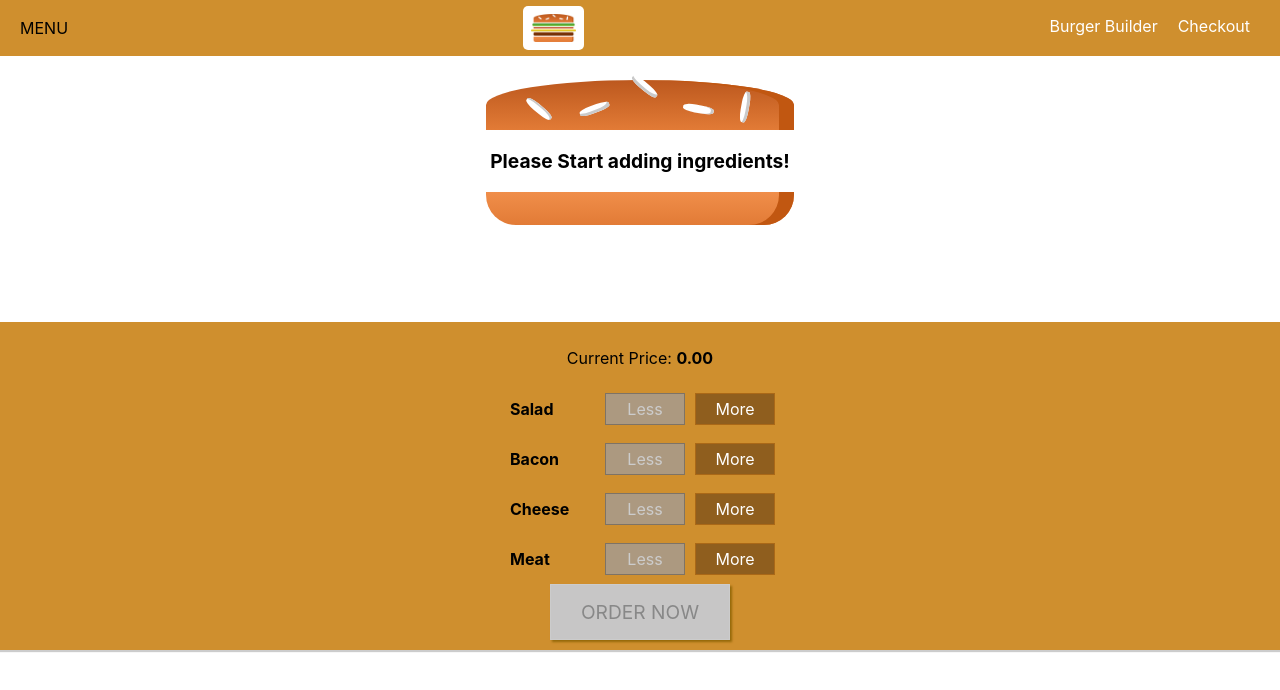
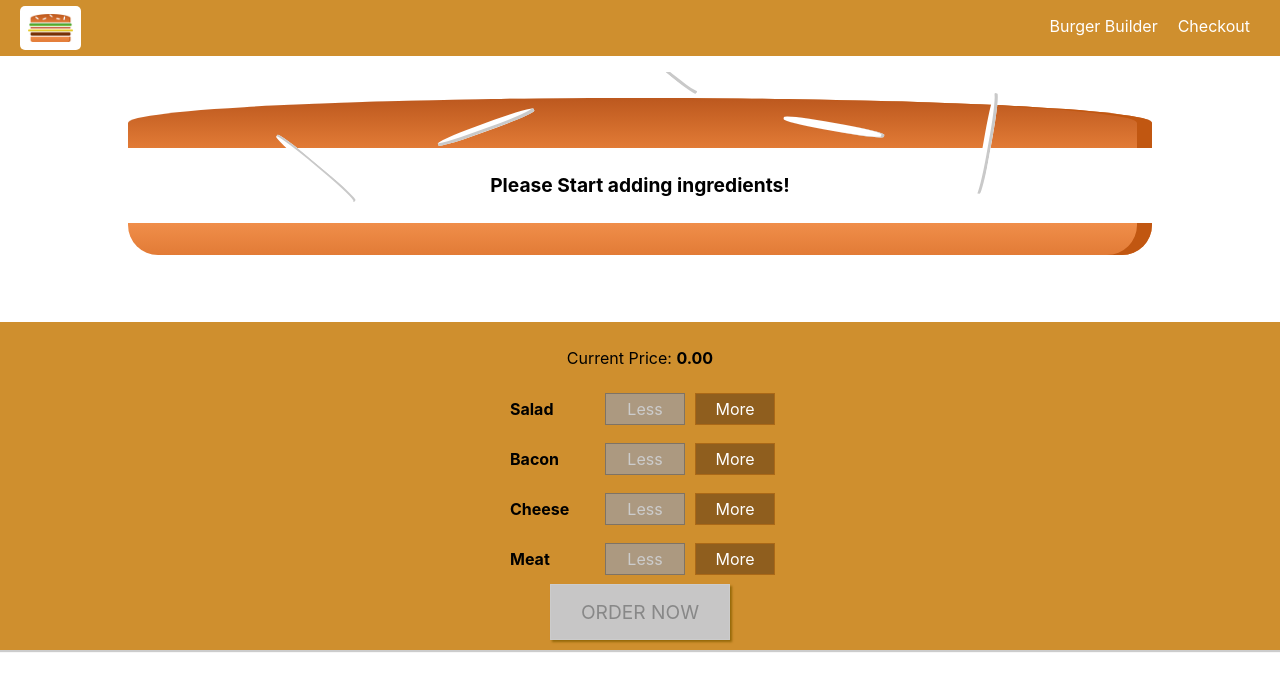
Before and after one commit to Ahmedhemaz/BurgerBuilder, a React (Create React App) app: page / in a window 1280 px wide. Shown: the top 690 px of the page. Built offline with nearby package versions, Linux system fonts and the light colour scheme.

Commit message:
Menu btn

```diff
--- a/src/components/Burger/Burger.module.css
+++ b/src/components/Burger/Burger.module.css
@@ -1,5 +1,5 @@
 .Burger{
-    width: 30%;
+    width: 100%;
     margin: auto;
     height: 250px;
     overflow: scroll;
--- a/src/components/Navigation/SideDrawer/DrawerToggle/DrawerToggle.js
+++ b/src/components/Navigation/SideDrawer/DrawerToggle/DrawerToggle.js
@@ -1,8 +1,10 @@
 import React from 'react';
-
+import classes from './DrawerToggle.module.css'
 const drawerToggle = (props)=> (
-    <div onClick={props.clicked}>
-        MENU
+    <div className={classes.DrawerToggle} onClick={props.clicked}>
+        <div></div>
+        <div></div>
+        <div></div>
     </div>
 );
 
--- /dev/null
+++ b/src/components/Navigation/SideDrawer/DrawerToggle/DrawerToggle.module.css
@@ -0,0 +1,23 @@
+.DrawerToggle {
+    width: 40px;
+    height: 100%;
+    display: flex;
+    flex-flow: column;
+    justify-content: space-around;
+    align-items: center;
+    padding: 10px 0;
+    box-sizing: border-box;
+    cursor: pointer;
+}
+
+.DrawerToggle div {
+    width: 90%;
+    height: 3px;
+    background-color: white;
+}
+
+@media (min-width: 500px) {
+    .DrawerToggle {
+        display: none;
+    }
+}
```
